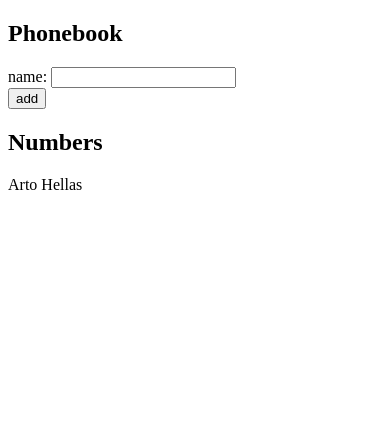
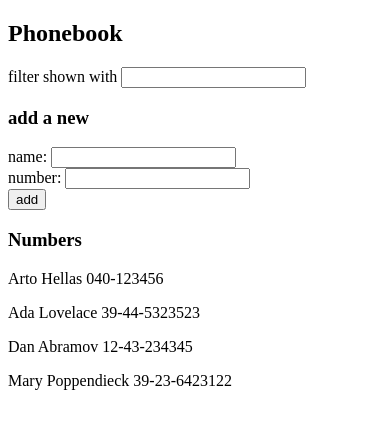
Before and after one commit to mstfsaglam/fullstackopen, a React (Vite) app in the folder part2/phonebook/: page / in a window 390 px wide. Shown: the top 428 px of the page. Built offline with nearby package versions, Linux system fonts and the light colour scheme.

Commit message:
feat: implement phonebook filtering and add number field

```diff
--- a/part2/phonebook/src/App.jsx
+++ b/part2/phonebook/src/App.jsx
@@ -1,44 +1,101 @@
 import { useState } from 'react'
 
-const App = () => {
-  const [persons, setPersons] = useState([
-    { name: 'Arto Hellas' }
-  ])
-  const [newName, setNewName] = useState('')
-
-  const handleFormSubmit = (event) => {
-    event.preventDefault();
-    const isNameExists = persons.some(person => person.name === newName.trim());
-
-    if (!isNameExists) {
-      setPersons(persons.concat({name: newName}))
-    } else {
-      alert(`${newName} is already added to phonebook`)
-    }
-
-    setNewName('');
-  }
-
-  const handleInputChange = (event) => {
-    setNewName(event.target.value);
-
-  }
+ const Filtered = ({handleFilterInput, filter}) => {
   return (
     <div>
-      <h2>Phonebook</h2>
-      <form onSubmit={handleFormSubmit}>
+        filter shown with <input value={filter} onChange={handleFilterInput}/>
+      </div>
+  )
+ }
+
+ const PersonsForm = ({handleFormSubmit, newName, handleNameInput, newNumber, handleNumberInput}) => {
+
+  return (
+    <form onSubmit={handleFormSubmit}>
         <div>
-          name: <input value={newName} onChange={handleInputChange}/>
+          name: <input value={newName} onChange={handleNameInput}/>
+        </div>
+        <div>
+          number: <input value={newNumber} onChange={handleNumberInput} />
         </div>
         <div>
           <button type="submit">add</button>
         </div>
       </form>
-      <h2>Numbers</h2>
-        {persons.map(person =>
-        <p key={person.name}>
-          {person.name}
+  )
+ }
+
+  const Persons = ({showPersons}) => {
+    return (
+      <div>
+        {showPersons.map(person =>
+        <p key={person.id}>
+          {person.name + ' '}
+          {person.number}
         </p>)}
+      </div>
+    )
+  }
+
+const App = () => {
+  const [persons, setPersons] = useState([
+    { name: 'Arto Hellas', number: '040-123456', id: 1 },
+    { name: 'Ada Lovelace', number: '39-44-5323523', id: 2 },
+    { name: 'Dan Abramov', number: '12-43-234345', id: 3 },
+    { name: 'Mary Poppendieck', number: '39-23-6423122', id: 4 }
+  ]);
+  const [newName, setNewName] = useState('');
+  const [newNumber, setNewNumber] = useState('');
+  const [filter, setFilter] = useState('');
+
+  const handleFormSubmit = (event) => {
+    event.preventDefault();
+    // Checks if new person is in same name at persons list
+    const isNameExists = persons.some(person => person.name === newName.trim());
+
+    if (!isNameExists) {
+      const newPerson = persons.concat({
+          name: newName.trim(),
+          number: newNumber.trim(),
+          id: persons.length === 0 ? persons.length + 1 : Math.max(...persons.map(person => person.id)) + 1
+        })
+      setPersons(newPerson)
+    }
+    else {
+      alert(`${newName} is already added to phonebook`)
+    }
+
+    setNewName('');
+    setNewNumber('');
+  }
+
+  const handleNameInput = (event) => {
+    setNewName(event.target.value)
+  }
+  const handleNumberInput = (event) => {
+    setNewNumber(event.target.value)
+  }
+  const handleFilterInput = (event) => {
+    setFilter(event.target.value)
+
+  }
+  //This is filtering persons data and displays them
+  const cleanFilterInput = filter.trim().toLowerCase();
+  const filteredPersonsList = persons.filter(person =>  person.name.toLowerCase().includes(cleanFilterInput));
+  const showPersons = filter ? filteredPersonsList: persons;
+
+  return (
+    <div>
+      <h2>Phonebook</h2>
+      <Filtered filter={filter} handleFilterInput={handleFilterInput}/>
+      <h3>add a new</h3>
+      <PersonsForm
+        handleFormSubmit={handleFormSubmit}
+        newName={newName} handleNameInput={handleNameInput}
+        newNumber={newNumber} handleNumberInput={handleNumberInput}
+      />
+      <h3>Numbers</h3>
+      <Persons showPersons={showPersons}/>
     </div>
   )
 }
```
